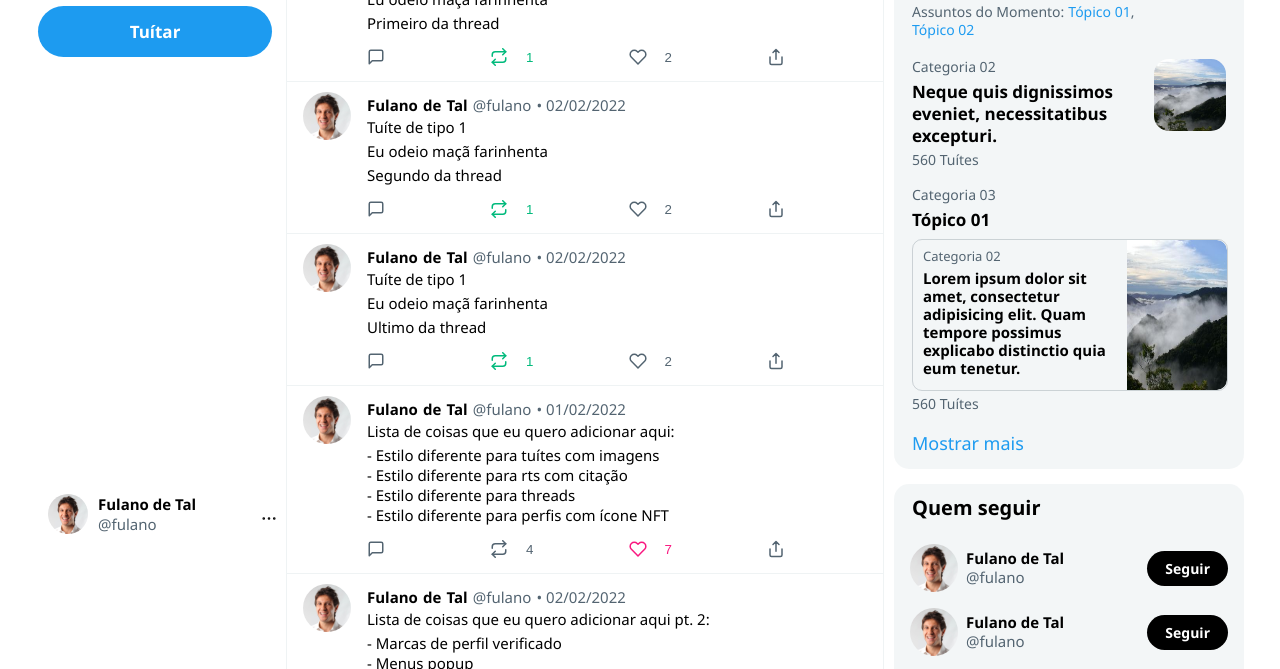
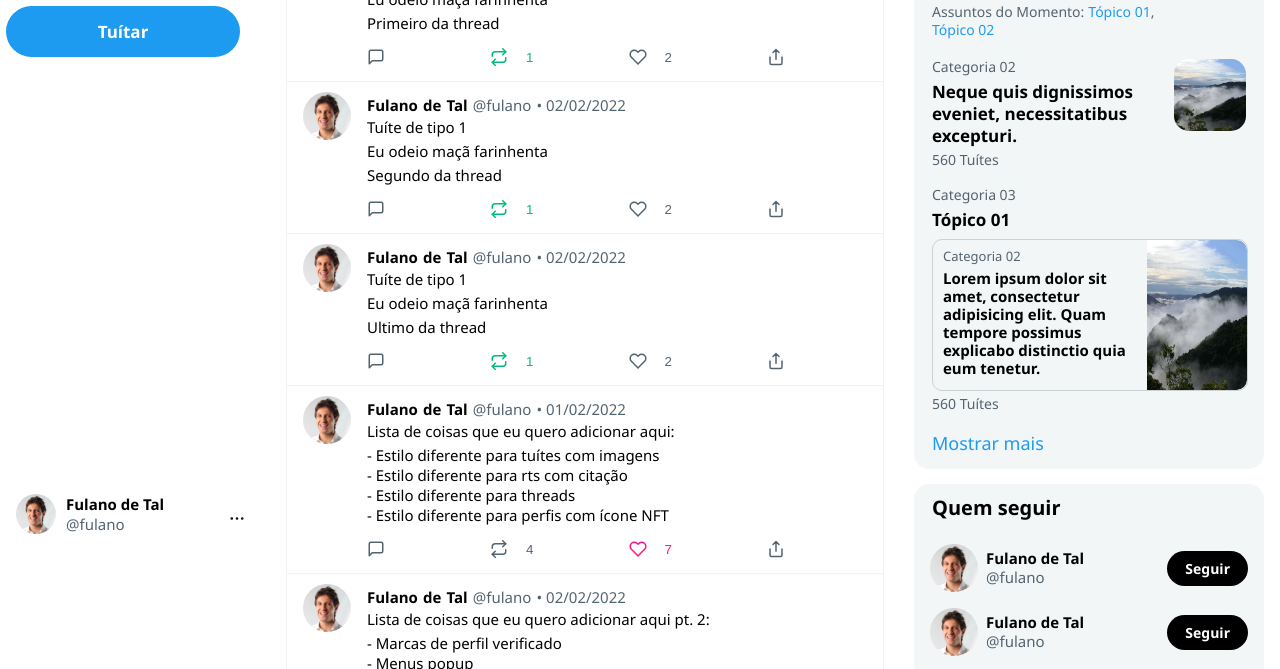
Before and after one commit to andrrms/clone-twitter, a plain HTML site: page index.html in a window 1280 px wide. Shown: the part 246-915 px from the top of the page. Drawn offline with Linux system fonts and the light colour scheme.

Commit message:
Corrigido bug visual da navbar

```diff
--- a/static/css/style.css
+++ b/static/css/style.css
@@ -8,6 +8,7 @@ body {
   display: flex;
   justify-content: center;
   overflow: auto;
+  gap: 20px;
 }
 
 /*
@@ -27,9 +28,6 @@ header.main-header {
   min-width: 260px;
   position: fixed;
   top: 0;
-
-  padding-left: 12px;
-  padding-right: 12px;
 }
 
 header.main-header div.container {
```
